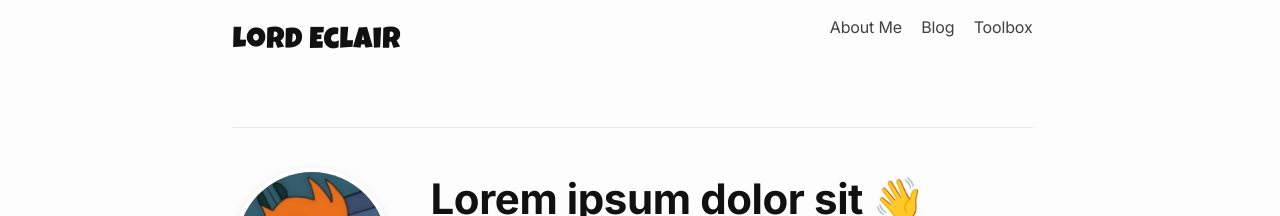
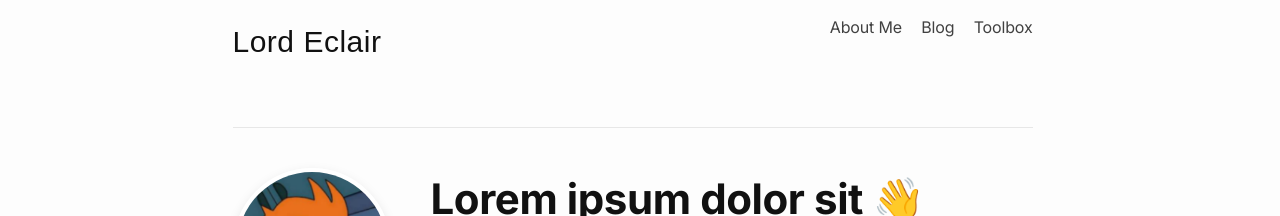
Before and after one commit to LordEclair/lordeclair.github.io, a Jekyll site: the page built from index.md, in a window 1280 px wide. Shown: the top 216 px of the page. Built offline with Jekyll 4.4.1, drawn with Linux system fonts in a browser that asks for light colours; nearby versions of some CDN libraries.

Commit message:
Update custom-styles.scss
Updating site title font

```diff
--- a/_sass/minima/custom-styles.scss
+++ b/_sass/minima/custom-styles.scss
@@ -13,7 +13,7 @@ html {
 }
 
 .site-title, .site-title:visited {
-  font-family: 'Luckiest Guy', cursive !important;
+  font-family: "Lobster Two", sans-serif !important;
   font-size: 30px !important;
   font-weight: 400 !important;
   color: #111 !important;
```
